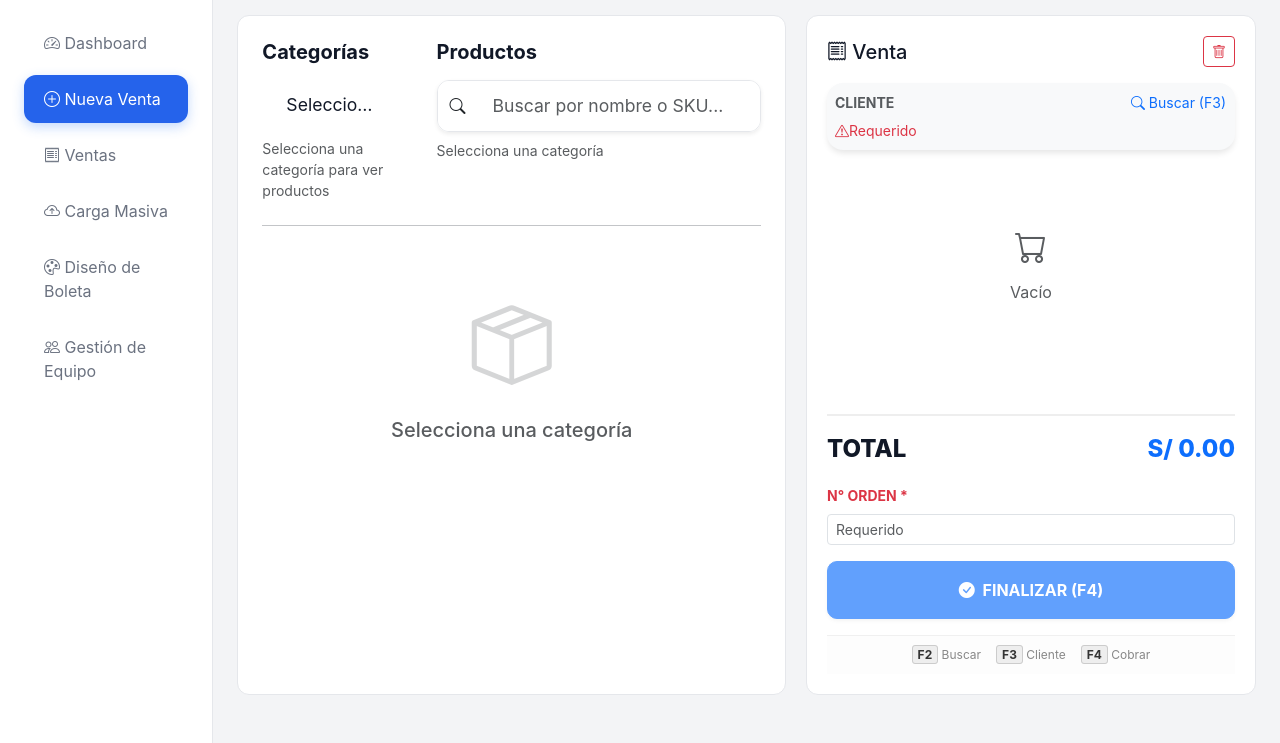
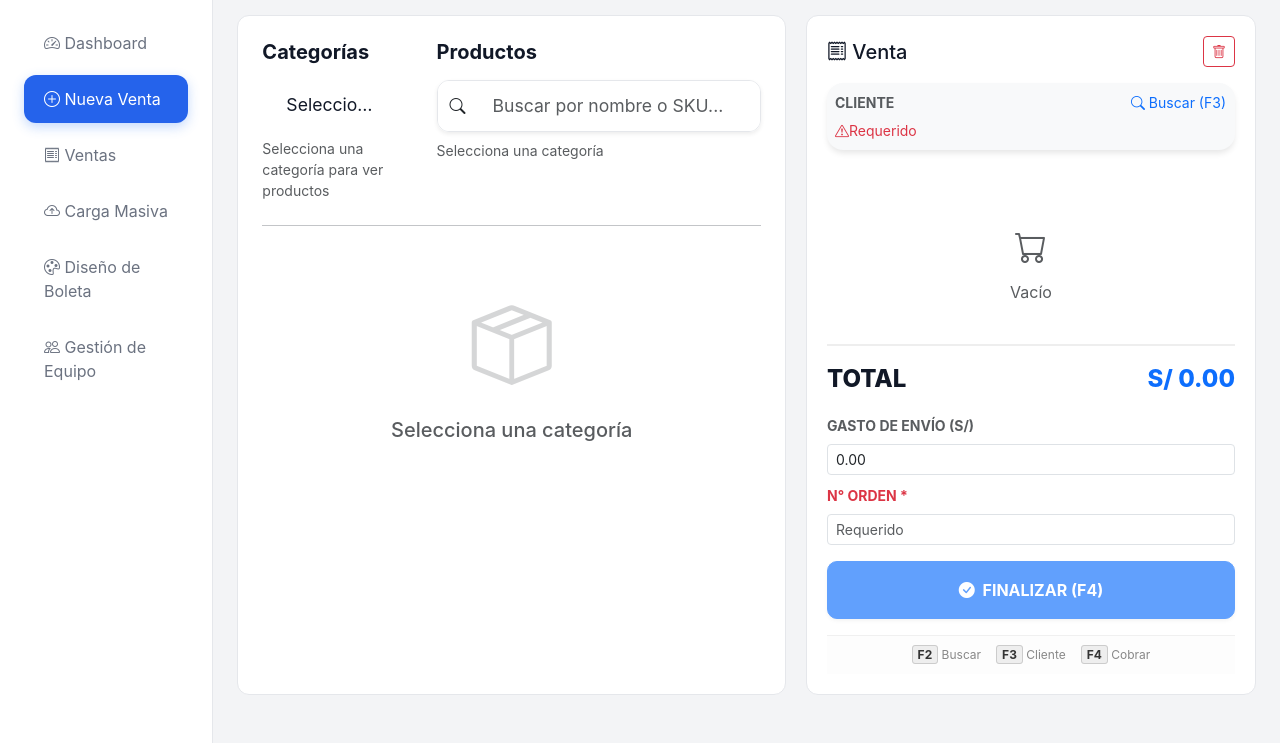
Before and after one commit to mickstmt/MiPSE, a Flask app: page /nueva-venta in a window 1280 px wide. Shown: the part 58-801 px from the top of the page. Run offline with Flask 3, Linux system fonts and the light colour scheme; the visitor is signed in with stand-in values (Sample User, id 1); data that the repository does not hold is empty; some libraries are stand-ins or nearby versions.

Commit message:
feat: add shipping cost field and improved confirm/clear dialogs in nueva_venta
- Campo costo_envio (S/) visible en el formulario antes del N° de orden
- Total del carrito se actualiza en tiempo real al cambiar el costo de envío
- clearCart ahora usa SweetAlert2 con descripción de qué se va a limpiar
- Confirmación de venta advierte con ícono naranja si el costo de envío es S/ 0.00

Co-Authored-By: Claude Sonnet 4.6 <noreply@anthropic.com>

```diff
--- a/templates/nueva_venta.html
+++ b/templates/nueva_venta.html
@@ -350,10 +350,17 @@
                 <input type="hidden" name="cliente_id" id="hidden_cliente_id">
                 <div id="hidden-items-container"></div>
 
-                <div class="mb-3">
-                    <label class="form-label small fw-bold text-danger">N° ORDEN *</label>
-                    <input type="text" class="form-control form-control-sm" name="numero_orden" id="numero_orden"
-                        placeholder="Requerido" required>
+                <div class="row g-2 mb-3">
+                    <div class="col-12">
+                        <label class="form-label small fw-bold text-muted">GASTO DE ENVÍO (S/)</label>
+                        <input type="number" step="0.01" min="0" class="form-control form-control-sm" name="costo_envio"
+                            id="costo_envio" placeholder="Ej. 15.00" value="0.00">
+                    </div>
+                    <div class="col-12 mt-2">
+                        <label class="form-label small fw-bold text-danger">N° ORDEN *</label>
+                        <input type="text" class="form-control form-control-sm" name="numero_orden" id="numero_orden"
+                            placeholder="Requerido" required>
+                    </div>
                 </div>
 
                 <button type="submit" class="btn btn-primary w-100 py-3 fw-bold shadow-sm" id="btnFinalizar" disabled>
@@ -950,7 +957,36 @@
         }
     }
 
-    function clearCart() { if (confirm('¿Vaciar venta?')) { cart = []; renderCart(); } }
+    function clearCart() {
+        Swal.fire({
+            title: '¿Limpiar orden completa?',
+            html: `<p class="text-muted">Se eliminarán los <strong>productos</strong>, el <strong>cliente</strong>, el <strong>N° de orden</strong> y el <strong>costo de envío</strong>.</p>`,
+            icon: 'warning',
+            showCancelButton: true,
+            confirmButtonColor: '#dc2626',
+            cancelButtonColor: '#64748b',
+            confirmButtonText: '<i class="bi bi-trash me-1"></i> SÍ, LIMPIAR TODO',
+            cancelButtonText: 'CANCELAR',
+            reverseButtons: true,
+            customClass: { popup: 'rounded-4 border-0' }
+        }).then((result) => {
+            if (result.isConfirmed) {
+                cart = [];
+                // Resetear cliente
+                $('#hidden_cliente_id').val('');
+                $('#selected-customer-display').html('<span class="text-danger small"><i class="bi bi-exclamation-triangle"></i>Requerido</span>');
+                // Resetear campos del formulario
+                $('#numero_orden').val('');
+                $('#costo_envio').val('0.00');
+                renderCart();
+            }
+        });
+    }
+
+    // Listen for changes in shipping cost to update total
+    $('#costo_envio').on('input change', function () {
+        renderCart();
+    });
 
     function renderCart() {
         const container = $('#cart-items-container');
@@ -960,9 +996,9 @@
             $('#btnFinalizar').prop('disabled', true);
             return;
         }
-        let html = ''; let total = 0;
+        let html = ''; let subtotal = 0;
         cart.forEach(i => {
-            total += i.price * i.qty;
+            subtotal += i.price * i.qty;
             html += `
             <div class="cart-item">
                 <div class="cart-item-info">
@@ -980,7 +1016,11 @@
             </div>`;
         });
         container.html(html);
-        $('#cart-total-val').text(total.toFixed(2));
+
+        const costoEnvio = parseFloat($('#costo_envio').val()) || 0.00;
+        const finalTotal = subtotal + costoEnvio;
+
+        $('#cart-total-val').text(finalTotal.toFixed(2));
         checkCanSubmit();
     }
 
@@ -999,17 +1039,31 @@
         e.preventDefault();
         const form = this;
         const total = $('#cart-total-val').text();
+        const costoEnvio = parseFloat($('#costo_envio').val()) || 0.00;
 
-        Swal.fire({
-            title: '¿Confirmar venta?',
-            html: `<div class="text-center">
+        let confirmTitle = '¿Confirmar venta?';
+        let confirmHtml = `<div class="text-center">
                     <p class="mb-2">Se generará el comprobante por un total de:</p>
                     <h3 class="text-primary fw-bold mb-3">S/ ${total}</h3>
                     <p class="small text-muted"><i class="bi bi-info-circle me-1"></i>Esta acción enviará los datos directamente a SUNAT.</p>
-                   </div>`,
-            icon: 'question',
+                   </div>`;
+
+        if (costoEnvio === 0) {
+            confirmTitle = 'Venta sin Costo de Envío';
+            confirmHtml = `<div class="text-center">
+                    <p class="mb-3 text-warning"><i class="bi bi-exclamation-triangle fs-1"></i></p>
+                    <p class="mb-2">Estás a punto de registrar una venta con <strong>S/ 0.00 de gasto de envío</strong>.</p>
+                    <h4 class="text-primary fw-bold mb-3">Total: S/ ${total}</h4>
+                    <p class="small text-muted">Asegúrate de que esto sea correcto antes de enviar a SUNAT.</p>
+                   </div>`;
+        }
+
+        Swal.fire({
+            title: confirmTitle,
+            html: confirmHtml,
+            icon: costoEnvio === 0 ? 'warning' : 'question',
             showCancelButton: true,
-            confirmButtonColor: '#2563eb',
+            confirmButtonColor: costoEnvio === 0 ? '#d97706' : '#2563eb', // Orange if warning, Blue otherwise
             cancelButtonColor: '#64748b',
             confirmButtonText: '<i class="bi bi-check2-circle me-1"></i> SÍ, CONFIRMAR',
             cancelButtonText: 'CANCELAR',
```
